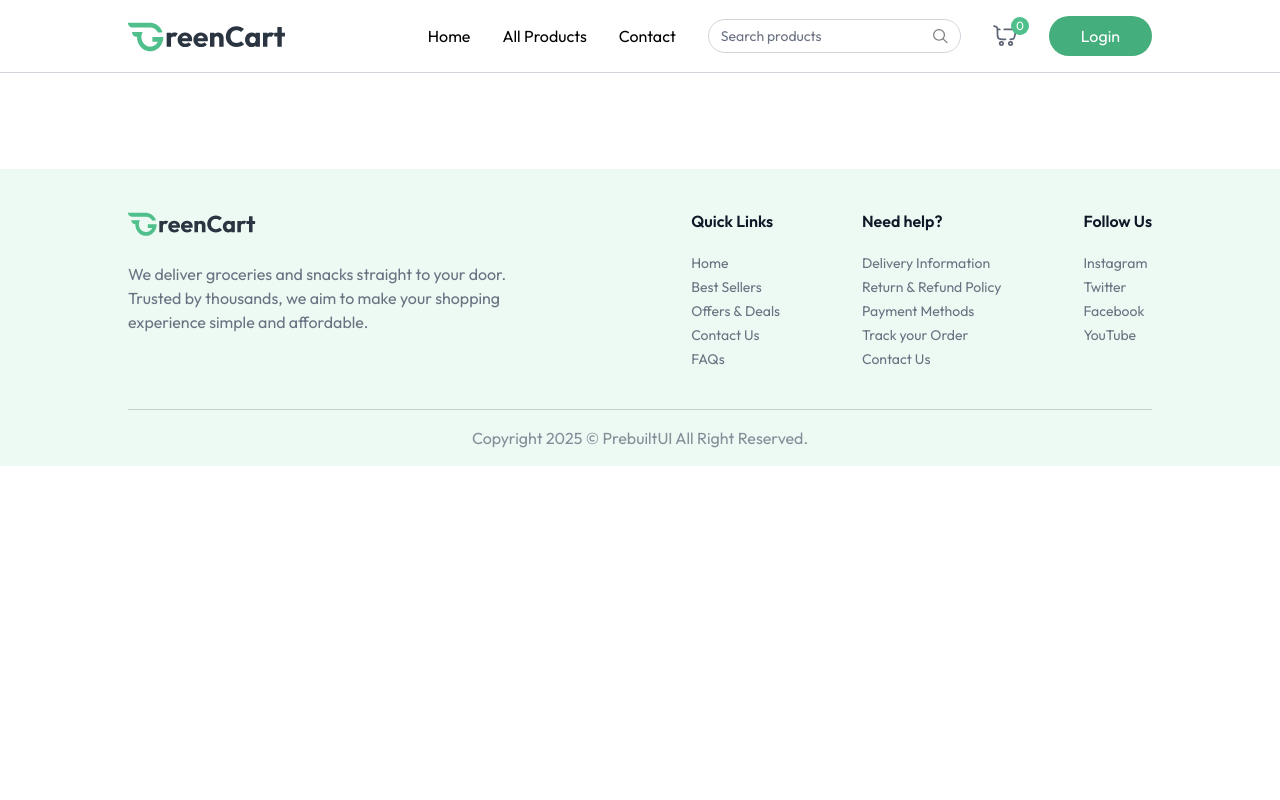
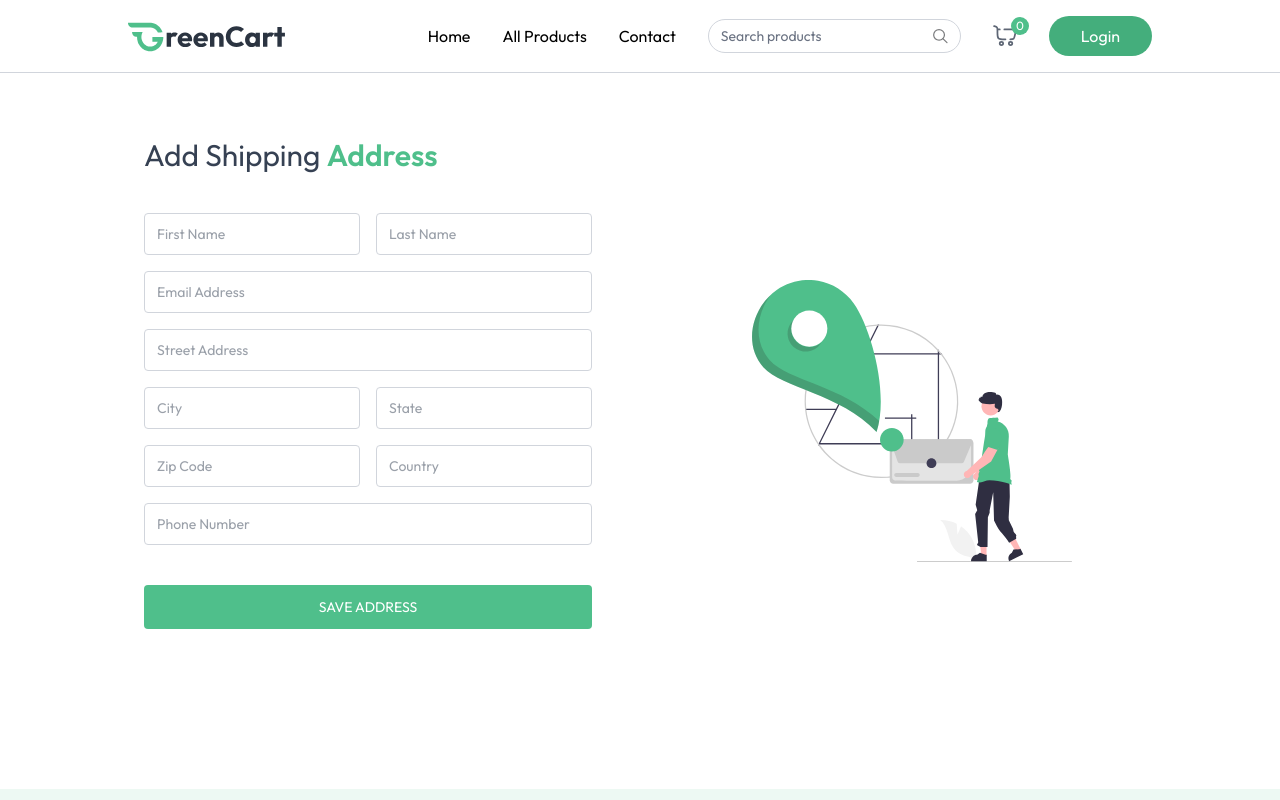
Before and after one commit to karemsaeed20020/MERN-Green-Cart-App, a React (Vite) app in the folder client/: page /add-address in a window 1280 px wide. Shown: the top 800 px of the page. Built offline with nearby package versions, Linux system fonts and the light colour scheme.

Commit message:
Add Address Page

```diff
--- a/client/src/App.jsx
+++ b/client/src/App.jsx
@@ -10,6 +10,7 @@
 import ProductCategory from "./pages/ProductCategory";
 import ProductDetails from "./pages/ProductDetails";
 import Cart from "./pages/Cart";
+import AddAddress from "./pages/AddAddress";
 function App() {
   const isSellerPath = useLocation().pathname.includes("seller");
   const {showUserLogin} = useAppContext();
@@ -25,6 +26,7 @@
           <Route path="/products/:category" element={<ProductCategory />} />
           <Route path="/products/:category/:id" element={<ProductDetails />} />
           <Route path="/cart" element={<Cart />} />
+          <Route path="/add-address" element={<AddAddress />} />
         </Routes>
       </div>
       {!isSellerPath && <Footer />}
--- /dev/null
+++ b/client/src/pages/AddAddress.jsx
@@ -0,0 +1,92 @@
+import React, { useState } from 'react'
+import { assets } from '../assets/assets'
+
+// Input Field Component
+const InputField = ({ type, placeholder, name, handleChange, address }) => (
+  <input
+    className='w-full px-3 py-2.5 border border-gray-300 rounded outline-none
+      text-gray-700 focus:border-primary transition'
+    type={type}
+    placeholder={placeholder}
+    onChange={handleChange}
+    name={name}
+    value={address[name]}
+    required
+  />
+);
+
+const AddAddress = () => {
+  const [address, setAddress] = useState({
+    firstName: "",
+    lastName: "",
+    email: "",
+    street: "",
+    city: "",
+    state: "",
+    zipcode: "",
+    country: "",
+    phone: "",
+  });
+
+  const handleChange = (e) => {
+    const { name, value } = e.target;
+    setAddress((prevAddress) => ({
+      ...prevAddress,
+      [name]: value
+    }));
+  };
+
+  const onSubmitHandler = async (e) => {
+    e.preventDefault();
+    // You can handle your API call here
+    console.log("Submitted Address:", address);
+  };
+
+  return (
+    <div className='mt-16 pb-16 px-4'>
+      <p className='text-2xl md:text-3xl text-gray-700'>
+        Add Shipping <span className='font-semibold text-primary'>Address</span>
+      </p>
+
+      <div className='flex flex-col-reverse md:flex-row justify-between mt-10'>
+        <div className='flex-1 max-w-md'>
+          <form onSubmit={onSubmitHandler} className='space-y-4 text-sm'>
+
+            <div className='grid grid-cols-1 md:grid-cols-2 gap-4'>
+              <InputField handleChange={handleChange} address={address} type="text" name="firstName" placeholder="First Name" />
+              <InputField handleChange={handleChange} address={address} type="text" name="lastName" placeholder="Last Name" />
+            </div>
+
+            <InputField handleChange={handleChange} address={address} type="email" name="email" placeholder="Email Address" />
+            <InputField handleChange={handleChange} address={address} type="text" name="street" placeholder="Street Address" />
+
+            <div className='grid grid-cols-1 md:grid-cols-2 gap-4'>
+              <InputField handleChange={handleChange} address={address} type="text" name="city" placeholder="City" />
+              <InputField handleChange={handleChange} address={address} type="text" name="state" placeholder="State" />
+            </div>
+
+            <div className='grid grid-cols-1 md:grid-cols-2 gap-4'>
+              <InputField handleChange={handleChange} address={address} type="text" name="zipcode" placeholder="Zip Code" />
+              <InputField handleChange={handleChange} address={address} type="text" name="country" placeholder="Country" />
+            </div>
+
+            <InputField handleChange={handleChange} address={address} type="text" name="phone" placeholder="Phone Number" />
+
+            <button className='w-full mt-6 bg-primary text-white py-3 rounded hover:bg-primary-dull transition cursor-pointer uppercase'>
+              Save Address
+            </button>
+
+          </form>
+        </div>
+
+        <img
+          src={assets.add_address_iamge}
+          alt="Add Address"
+          className='md:mr-16 mb-12 md:mb-0 max-w-xs'
+        />
+      </div>
+    </div>
+  );
+};
+
+export default AddAddress;
```
